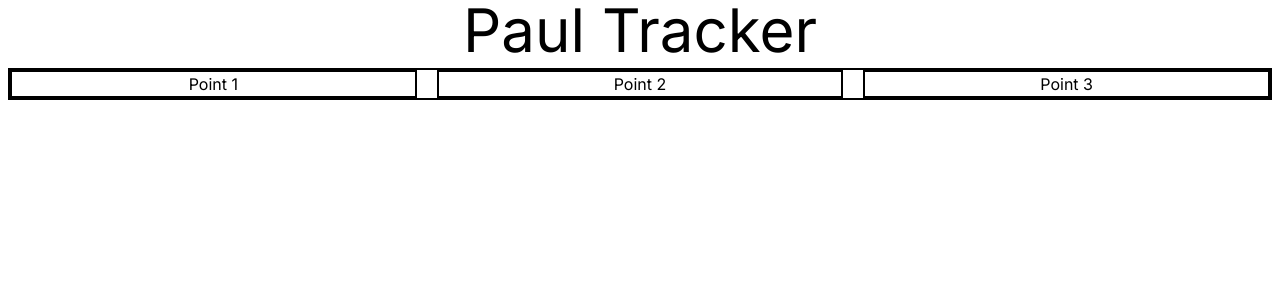
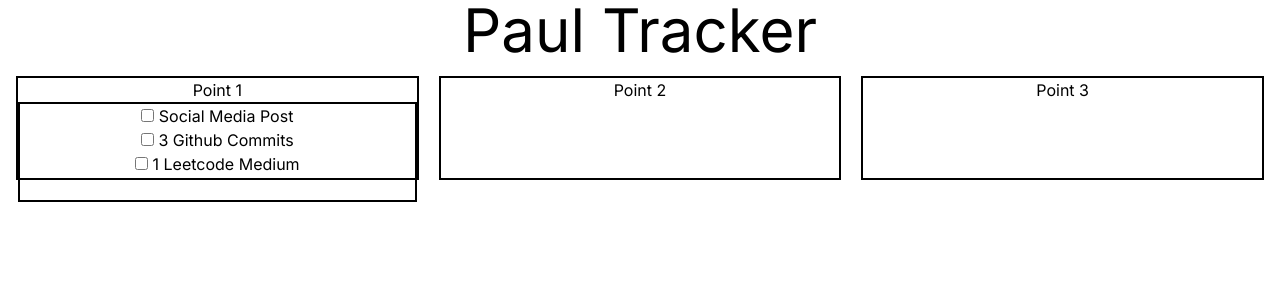
Before and after one commit to paul-madut/Challenge-tracker, a Next.js app in the folder challenge-tracker/: page / in a window 1280 px wide. Shown: the top 300 px of the page. Built offline with nearby package versions, Linux system fonts and the light colour scheme.

Commit message:
chexk boxes

```diff
--- a/challenge-tracker/src/app/checkList.js
+++ b/challenge-tracker/src/app/checkList.js
@@ -1,8 +1,8 @@
 import React from "react";
 
-function checkList() {
+export default function checkList() {
   return (
-    <div className=" w-full h-1/2">
+    <div className=" w-full h-full border-2 border-black">
       <ul>
         <li>
           <input type="checkbox" name="" id="" /> Social Media Post
@@ -17,5 +17,3 @@ function checkList() {
     </div>
   );
 }
-
-export default checkList;
--- a/challenge-tracker/src/app/page.js
+++ b/challenge-tracker/src/app/page.js
@@ -2,9 +2,25 @@ export default function Page() {
   return (
     <div>
       <h1 className="text-6xl text-center">Paul Tracker</h1>
-      <div className="points h-full p-2">
-        <div className="points_grid h-1/2 grid grid-cols-3 gap-5 border-2 border-black text-center">
-          <div className="points_grid_item border-2 border-black">Point 1</div>
+      <div className="points h-full p-4">
+        <div className="points_grid h-1/2 grid grid-cols-3 gap-5 text-center">
+          <div className="points_grid_item border-2 border-black">
+            Point 1
+            <div className=" w-full h-full border-2 border-black">
+              <ul>
+                <li>
+                  <input type="checkbox" name="" id="" /> Social Media Post
+                </li>
+                <li>
+                  <input type="checkbox" name="" id="" /> 3 Github Commits
+                </li>
+                <li>
+                  <input type="checkbox" name="" id="" /> 1 Leetcode Medium
+                </li>
+              </ul>
+            </div>
+          </div>
+
           <div className="points_grid_item border-2 border-black">Point 2</div>
           <div className="points_grid_item border-2 border-black">Point 3</div>
         </div>
```
